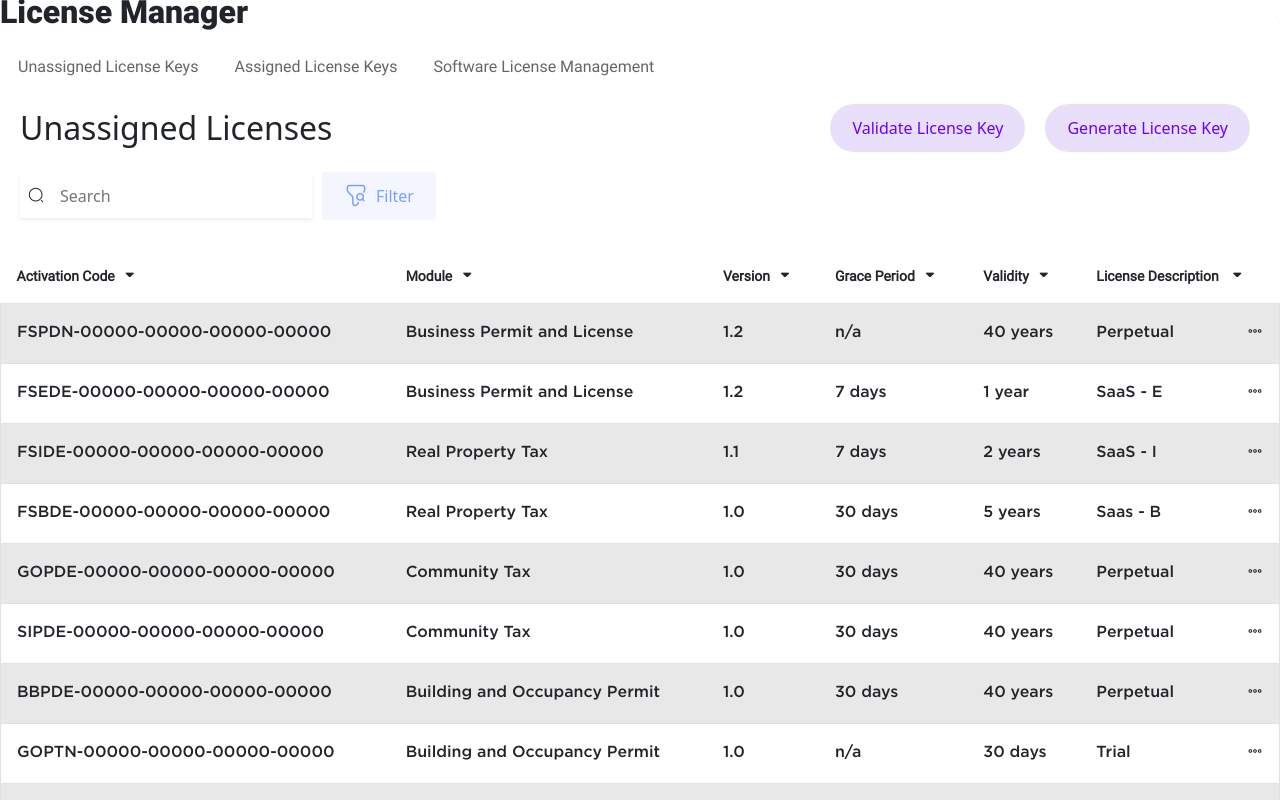
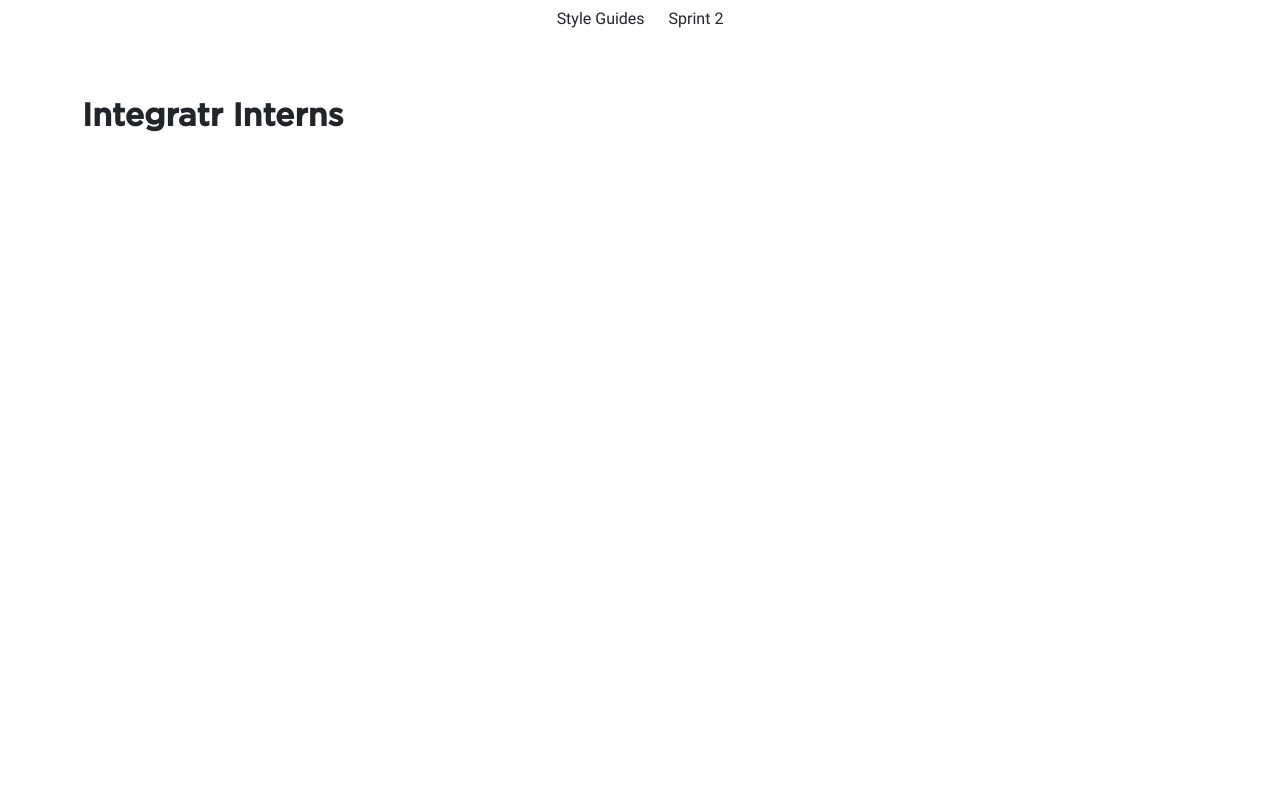
Before and after one commit to integratr-azamora/integratrGov-license-management, a Vue app: page / in a window 1280 px wide. Shown: the top 800 px of the page. Built offline with nearby package versions, Linux system fonts and the light colour scheme.

Commit message:
Router Update

```diff
--- a/src/App.vue
+++ b/src/App.vue
@@ -2,6 +2,36 @@
 import { RouterLink, RouterView } from 'vue-router'
 </script>
 <template>
+      <div class=" d-flex justify-content-center">
+            <div class="dropdown outline-none button-tab mb-5">
+                  <button class="btn padding-none border-color-none" type="button" id="dropdownMenuButton1" data-bs-toggle="dropdown" aria-expanded="false">
+                        Style Guides
+                  </button>
+                  <ul class="dropdown-menu pt-17px pb-22px " aria-labelledby="dropdownMenuButton1">
+                  <li><a class="dropdown-item p-10px table-dropdown-hover " href="/typography">Typography</a></li>
+                  <li><a class="dropdown-item p-10px table-dropdown-hover " href="/components">Style Components</a></li>
+                  <li><a class="dropdown-item p-10px table-dropdown-hover " href="/iconography">Colors and Iconograpy</a></li>
+                  <li><a class="dropdown-item p-10px table-dropdown-hover " href="/inputbox">Input Boxes</a></li>
+                  <li><a class="dropdown-item p-10px table-dropdown-hover " href="/modal">Modal</a></li>
+                  <li><a class="dropdown-item p-10px table-dropdown-hover " href="/table">Tables</a></li>
+               </ul>
+            </div>
+            <div>
+            <div class="dropdown outline-none button-tab mb-5">
+                  <button class="btn padding-none border-color-none" type="button" id="dropdownMenuButton1" data-bs-toggle="dropdown" aria-expanded="false">
+                        Sprint 2
+                  </button>
+                  <ul class="dropdown-menu pt-17px pb-22px " aria-labelledby="dropdownMenuButton1">
+                  <li><a class="dropdown-item p-10px table-dropdown-hover " href="/accmanager">Account Manager</a></li>
+                  <li><a class="dropdown-item p-10px table-dropdown-hover " href="/licmanager">License Manager</a></li>
+                  <li><a class="dropdown-item p-10px table-dropdown-hover " href="/licensekeyissue">License Key Issue</a></li>
+               </ul>
+            </div>
+      </div>
+      </div>
 
-      <RouterView />
+      <div class="container shadow-none border-color-none">
+            <RouterView />
+      </div>
+
 </template>
--- a/src/components/LicenseManger.vue
+++ b/src/components/LicenseManger.vue
@@ -1,5 +1,4 @@
 <template>
-
    <div class="shadow-sm rounded-5 ">
       <span class="heading1 mb-26px">License Manager</span>
       <div class="d-flex align-items-end">
@@ -38,7 +37,7 @@
       <!-- table Header Row7 -->
       <!-- table Header  -->
       <!-- table Body  -->
-       <div class="table-responsive shadow-sm " >
+      <div class="table-responsive " >
          <table class="table  table-striped table-hover font-table-text" >
             <thead >
                <tr >
--- a/src/main.js
+++ b/src/main.js
@@ -5,7 +5,7 @@ import './assets/vuesax.css';
 import './assets/main.css';
 import 'bootstrap';
 import '../node_modules/@fortawesome/fontawesome-free/css/all.css';
-import '../node_modules/@fortawesome/fontawesome-free-6.4.0-web/css/all.css';
+
 
 // import './assets/js/bootstrap/bootstrap';
 
--- a/src/router/index.js
+++ b/src/router/index.js
@@ -1,5 +1,16 @@
 import { createRouter, createWebHistory } from 'vue-router'
 import HomeView from '../views/HomeView.vue'
+import Welcome from '../views/Welcome.vue'
+import Typography from '../components/Typography.vue';
+import StyleComponent from '../components/StyleComponent.vue';
+import Iconography from '../components/Iconography.vue';
+import InputBox from '../components/InputBoxes.vue'
+import Tables from '../components/Tables.vue'
+import Modal from '../components/Modal.vue';
+
+import AccountManager from '../components/AccountManager.vue';
+import LicenseManager from '../components/LicenseManger.vue';
+import LicensekeyIssue from '../components/Licensekey-Issue.vue';
 
 const router = createRouter({
   history: createWebHistory(import.meta.env.BASE_URL),
@@ -7,8 +18,56 @@ const router = createRouter({
     {
       path: '/',
       name: 'home',
-      component: HomeView
+      component: Welcome
+    },
+    {
+      path: '/typography',
+      name: 'typography',
+      component: Typography
+    },
+    {
+      path: '/components',
+      name: 'components',
+      component: StyleComponent
+    },
+    {
+      path: '/iconography',
+      name: 'iconography',
+      component: Iconography
     }
+    ,
+    {
+      path: '/inputbox',
+      name: 'inputbox',
+      component: InputBox
+    },
+    {
+      path: '/table',
+      name: 'table',
+      component: Tables
+    }
+    ,
+    {
+      path: '/modal',
+      name: 'modal',
+      component: Modal
+    },
+    {
+      path: '/accmanager',
+      name: 'accmanager',
+      component: AccountManager
+    },
+    {
+      path: '/licmanager',
+      name: 'licmanager',
+      component: LicenseManager
+    },
+    {
+      path: '/licensekeyissue',
+      name: 'licensekeyissue',
+      component: LicensekeyIssue
+    }
+
   ]
 })
 
--- /dev/null
+++ b/src/views/Welcome.vue
@@ -0,0 +1,7 @@
+<template>
+    <div class="containers fontfamily-gotham-heading-1">
+        Integratr Interns
+    </div>
+
+
+</template>
```
Lines whose indentation alone changed are shown as unchanged.
